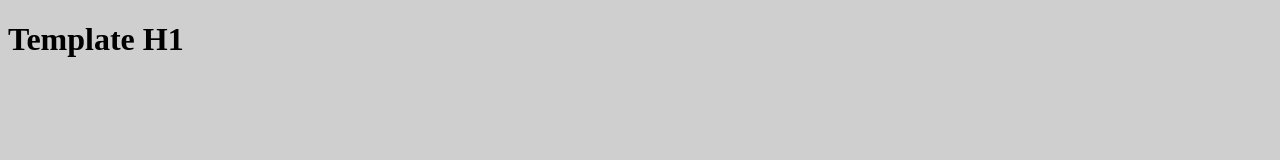
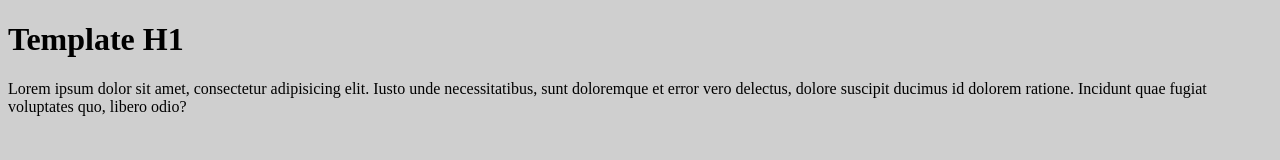
Before and after one commit to drastrong/gitPractice, a plain HTML site: page index.html in a window 1280 px wide. Drawn offline with Linux system fonts and the light colour scheme.

Commit message:
added para

```diff
--- a/index.html
+++ b/index.html
@@ -7,6 +7,7 @@
 </head>
 <body>
 	<h1>Template H1</h1>
+	<p>Lorem ipsum dolor sit amet, consectetur adipisicing elit. Iusto unde necessitatibus, sunt doloremque et error vero delectus, dolore suscipit ducimus id dolorem ratione. Incidunt quae fugiat voluptates quo, libero odio?</p>
 
 	<script type="text/javascript" src="./js/script.js"></script>
 </body>
```
